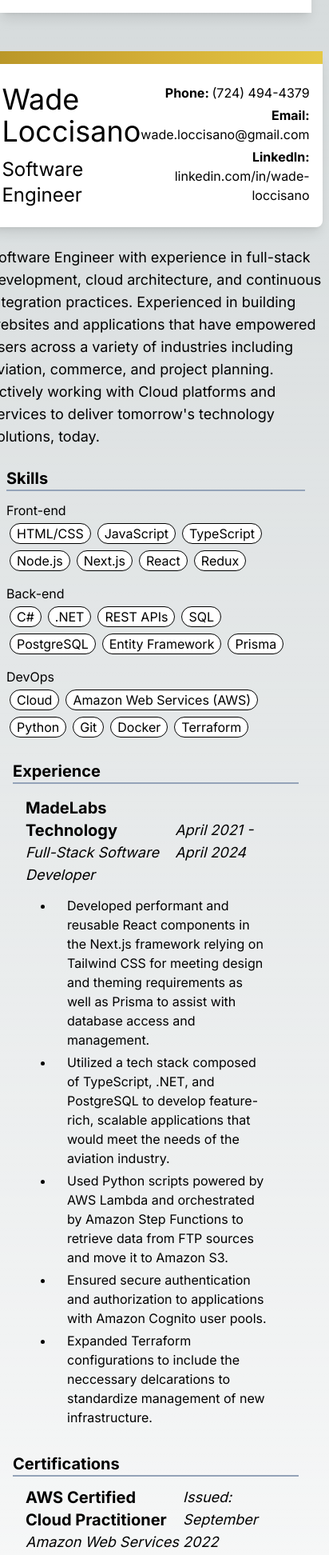
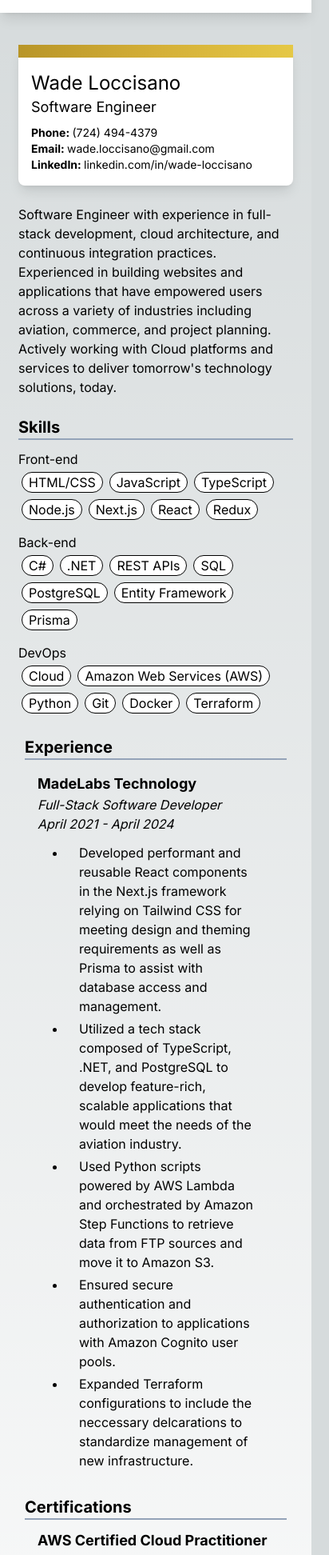
Before and after one commit to wade-loccisano/resume-site, a Next.js app: page / in a window 390 px wide. Shown: the part 40-1984 px from the top of the page at 80% size, 412 px wide, since content can reach past the window. Built offline with nearby package versions, Linux system fonts and the light colour scheme.

Commit message:
add responsive design for mobile viewers.

```diff
--- a/app/globals.css
+++ b/app/globals.css
@@ -17,7 +17,7 @@
 }
 
 .custom-max-width {
-  @apply w-[480] sm:w-[540px] md:w-[720px] lg:w-[960px] xl:w-[1140px];
+  @apply w-[360px] xs:w-[480px] sm:w-[540px] md:w-[720px] lg:w-[960px] xl:w-[1140px];
   margin-left: auto;
   margin-right: auto;
 }
--- a/app/page.tsx
+++ b/app/page.tsx
@@ -144,7 +144,7 @@ export default function Home() {
 
       <section id="intro-section" className="flex justify-center min-w-[100%]">
         <div className="custom-max-width">
-          <div id="intro-container" className="px-2 sm:px-0 flex flex-col pt-12 pb-3">
+          <div id="intro-container" className="px-2 sm:px-0 flex flex-col pt-10 pb-3">
             <div>
               {/* Intro Section */}
               <div>
@@ -157,7 +157,7 @@ export default function Home() {
 
       <section id="skills-section" className="flex justify-center min-w-[100%]">
         <div className="custom-max-width">
-          <div id="skills-container" className="px-2 sm:px-0 flex flex-col py-3">
+          <div id="skills-container" className="px-2 sm:px-0 flex flex-col py-3 shrink-0">
             <div className="text-xl md:text-2xl border-b-2 border-slate-400 font-bold">
               Skills
             </div>
@@ -180,50 +180,6 @@ export default function Home() {
                   </div>
                 );
               })}
-              {/* <div className="m-1 px-2 border border-black rounded-full flex">
-                    <div className="font-bold">TypeScript:</div>&nbsp;
-                    <div>Next.js,&nbsp;TSX,&nbsp;Angular</div>
-                  </div> */}
-
-              {/* <div className="pt-3">Back-end</div>
-              <div className="flex flex-row flex-wrap">
-                <div className="m-1 px-2 border border-black rounded-full">
-                  HTML/CSS
-                </div>
-                <div className="m-1 px-2 border border-black rounded-full">
-                  JavaScript
-                </div>
-                <div className="m-1 px-2 border border-black rounded-full flex">
-                  <div className="font-bold">TypeScript:</div>&nbsp;
-                  <div>Next.js,&nbsp;TSX,&nbsp;Angular</div>
-                </div>
-                <div className="m-1 px-2 border border-black rounded-full">
-                  Next.js
-                </div>
-                <div className="m-1 px-2 border border-black rounded-full">
-                  Angular
-                </div>
-              </div>
-
-              <div className="pt-3">DevOps</div>
-              <div className="flex flex-row flex-wrap">
-                <div className="m-1 px-2 border border-black rounded-full">
-                  HTML/CSS
-                </div>
-                <div className="m-1 px-2 border border-black rounded-full">
-                  JavaScript
-                </div>
-                <div className="m-1 px-2 border border-black rounded-full flex">
-                  <div className="font-bold">TypeScript:</div>&nbsp;
-                  <div>Next.js,&nbsp;TSX,&nbsp;Angular</div>
-                </div>
-                <div className="m-1 px-2 border border-black rounded-full">
-                  Next.js
-                </div>
-                <div className="m-1 px-2 border border-black rounded-full">
-                  Angular
-                </div>
-              </div> */}
             </div>
           </div>
         </div>
@@ -241,16 +197,16 @@ export default function Home() {
                   <div key={i} className="">
                     <div className="">
                       <div className="p-4 flex flex-col">
-                        <div className="flex justify-between">
+                        <div className="flex flex-col sm:flex-row justify-between">
                           <div className="">
-                            <div className="text-xl font-bold">
+                            <div className="text-lg md:text-xl font-bold">
                               {experience.org}
                             </div>
-                            <div className="text-lg italic">
+                            <div className="text-base md:text-lg italic">
                               {experience.role}
                             </div>
                           </div>
-                          <div className="text-lg italic content-center">
+                          <div className="text-base md:text-lg italic content-center">
                             {experience.dates}
                           </div>
                         </div>
@@ -278,26 +234,25 @@ export default function Home() {
 
       <section id="certification-section">
         <div className="custom-max-width">
-          <div id="certification-container" className="px-4 sm:px-0 flex flex-col ">
+          <div id="certification-container" className="px-4 sm:px-0 flex flex-col">
             <div className="text-xl md:text-2xl border-b-2 border-slate-400 font-bold">
               Certifications
             </div>
-            <div className="">
             {certifications.map((certification, i) => {
               return (
                 <div key={i} className="">
                   <div className="">
-                      <div className="px-4 pt-3 pb-4 flex flex-col">
-                        <div className="flex justify-between">
+                    <div className="px-4 pt-3 pb-4">
+                      <div className="flex flex-col sm:flex-row sm:justify-between">
                         <div className="">
-                            <div className="text-xl font-bold">
+                          <div className="text-lg md:text-xl font-bold">
                             {certification.name}
                           </div>
-                            <div className="text-lg italic">
+                          <div className="text-base md:text-lg italic">
                             {certification.issuedBy}
                           </div>
                         </div>
-                          <div className="text-lg italic content-center">
+                        <div className="text-base md:text-lg italic content-center">
                           Issued: {certification.date}
                         </div>
                       </div>
@@ -307,7 +262,9 @@ export default function Home() {
                 </div>
               );
             })}
-            </div>
+
+
+
           </div>
         </div>
       </section>
@@ -323,16 +280,16 @@ export default function Home() {
                 <div key={i} className="">
                   <div className="">
                     <div className="p-4 flex flex-col">
-                      <div className="flex justify-between">
+                      <div className="flex flex-col sm:flex-row justify-between">
                         <div className="">
-                          <div className="text-xl font-bold">
+                          <div className="text-lg md:text-xl font-bold">
                             {project.name}
                           </div>
-                          <div className="text-lg italic">
+                          <div className="text-base md:text-lg italic">
                             {project.org}
                           </div>
                         </div>
-                        <div className="text-lg italic content-center">
+                        <div className="text-base md:text-lg italic content-center">
                           {project.dates}
                         </div>
                       </div>
@@ -358,7 +315,7 @@ export default function Home() {
 
       <section id="education-section">
         <div className="custom-max-width">
-          <div id="education-container" className="px-4 sm:px-0 flex flex-col">
+          <div id="education-container" className="px-4 sm:px-0 flex flex-col ">
             <div className="text-xl md:text-2xl border-b-2 border-slate-400 font-bold">
               Education
             </div>
@@ -367,16 +324,16 @@ export default function Home() {
                 <div key={i} className="">
                   <div className="">
                     <div className="px-4 pt-3 pb-4 flex flex-col">
-                      <div className="flex justify-between">
+                      <div className="flex flex-col sm:flex-row justify-between">
                         <div className="">
-                          <div className="text-xl font-bold">
+                          <div className="text-lg md:text-xl font-bold">
                             {education.name}
                           </div>
-                          <div className="text-lg italic">
+                          <div className="text-base md:text-lg italic">
                             {education.org}
                           </div>
                         </div>
-                        <div className="text-lg italic content-center">
+                        <div className="text-base md:text-lg italic content-center">
                           {education.date}
                         </div>
                       </div>
--- a/app/ui/intro.tsx
+++ b/app/ui/intro.tsx
@@ -23,21 +23,21 @@ export const Intro = ({
 
       <div className="rounded-lg shadow-lg bg-white">
         <div className="bg-gradient-to-r from-[#B89527] via-[#D4AF37] to-[#E5C845] bg-cover h-4"></div>
-        <div className="px-4 py-6">
-          <div className="flex justify-between">
+        <div className="px-4 py-4 md:py-6">
+          <div className="flex flex-col md:flex-row md:justify-between">
             <div className='content-between'>
-              <div className="text-4xl mb-3">
+              <div className="text-2xl md:text-4xl md:mb-3">
                 Wade Loccisano
               </div>
-              <div className="text-2xl">
+              <div className="text-lg md:text-2xl">
                 Software Engineer
               </div>
             </div>
-            <div className="flex flex-col text-right">
-              <div className="font-bold mb-1">
+            <div className="flex flex-col md:text-right mt-2 text-sm md:text-base">
+              <div className="font-bold md:mb-1 ">
                 Phone: <span className="font-normal">(724) 494-4379</span>
               </div>
-              <div className="font-bold mb-1">
+              <div className="font-bold md:mb-1">
                 Email: <span className="font-normal">wade.loccisano@gmail.com</span>
               </div>
               <div className="font-bold">
@@ -47,7 +47,7 @@ export const Intro = ({
           </div>
         </div>
       </div>
-      <div className='pt-6 text-lg'>
+      <div className='pt-6 text-md'>
         Software Engineer with experience in full-stack development, cloud architecture, and continuous integration practices. Experienced in building websites and applications that have empowered users across a variety of industries including aviation, commerce, and project planning. Actively working with Cloud platforms and services to deliver tomorrow&apos;s technology solutions, today.
       </div>
     </>
```
Lines whose indentation alone changed are shown as unchanged.
